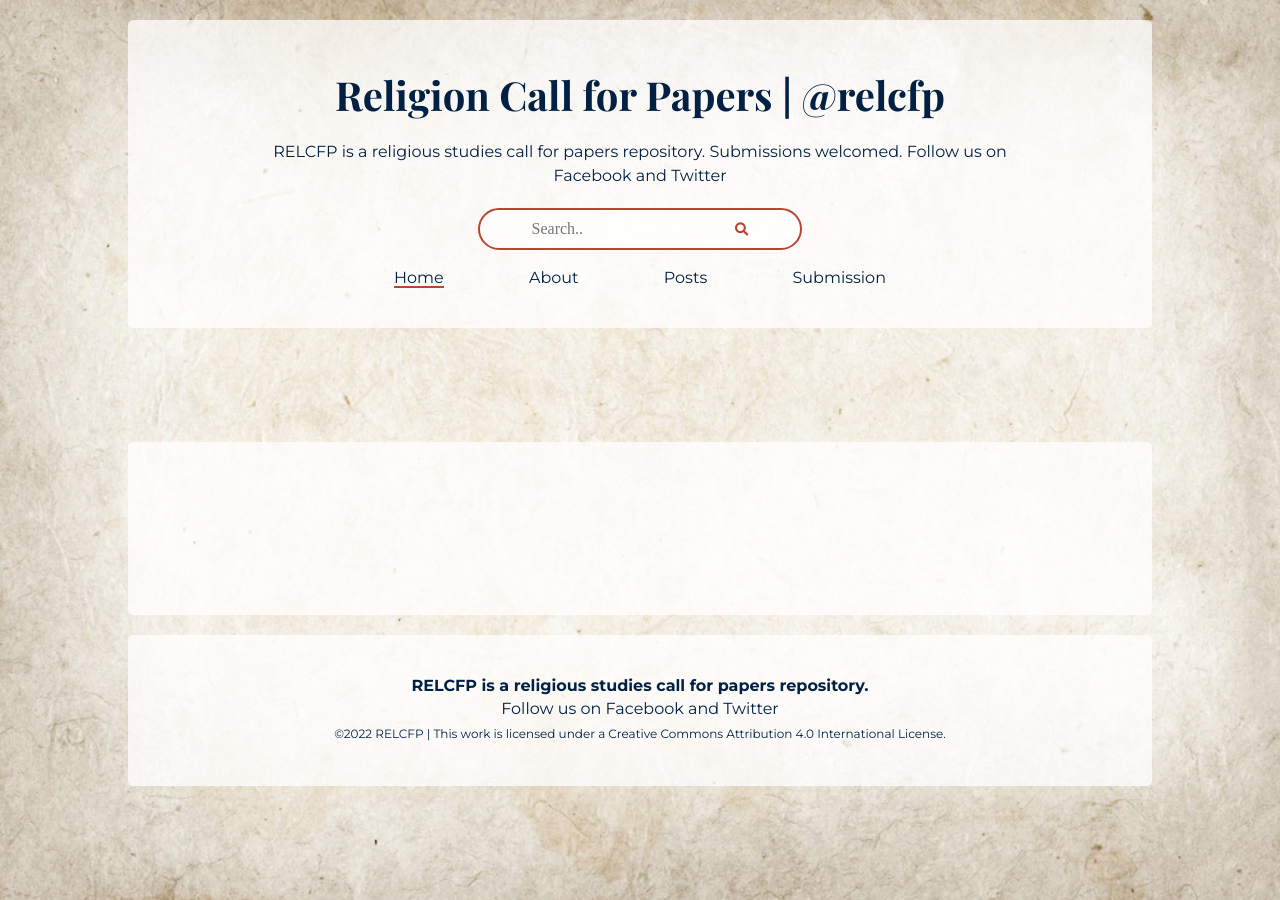
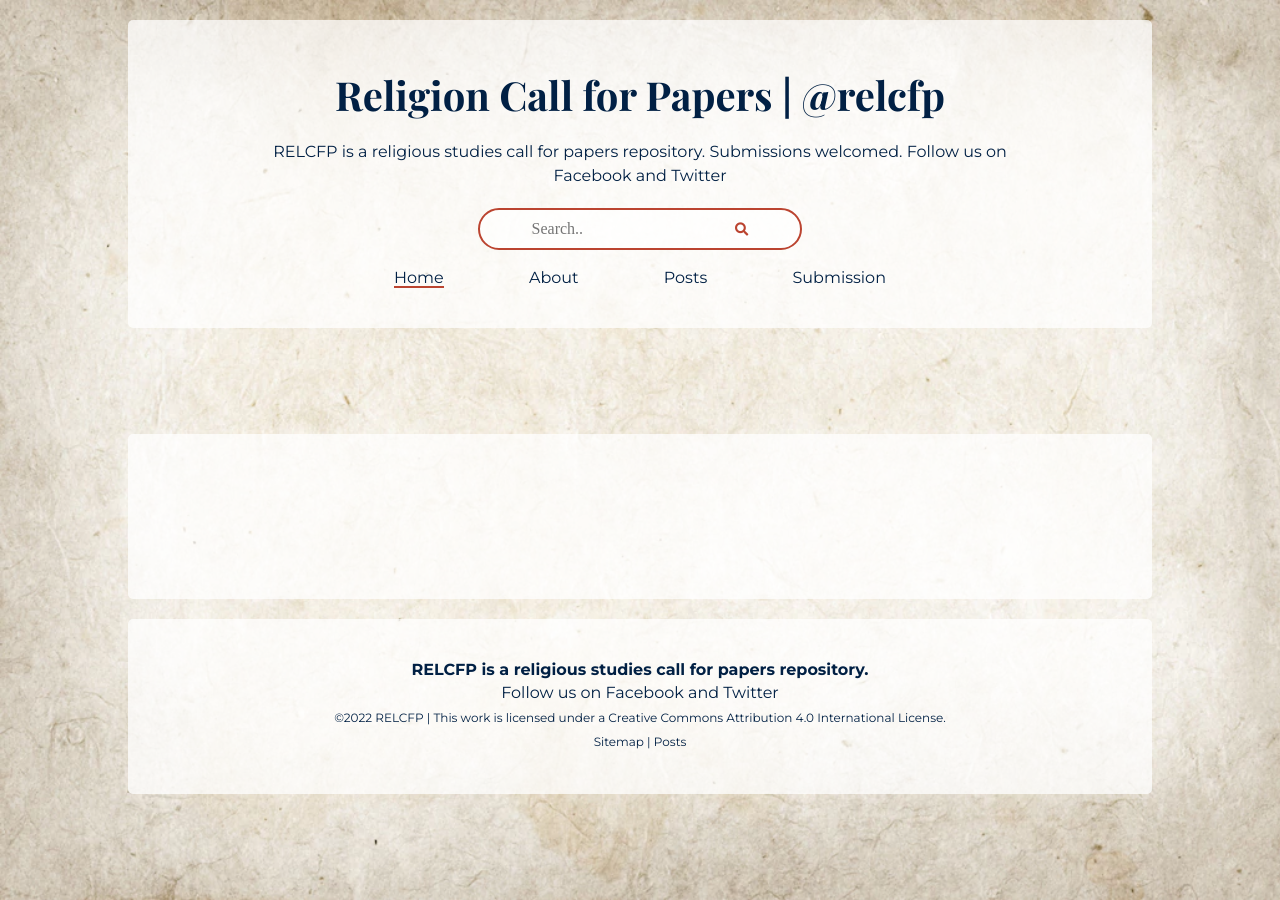
Before and after one commit to adamdjbrett/relcfp, a Jekyll site: the page built from index.html, in a window 1280 px wide. Built offline with Jekyll 4.4.1, drawn with Linux system fonts in a browser that asks for light colours; nearby versions of some CDN libraries; a script that is not in the unit is left out; the list of posts is cut into pages by our own code.

```diff
--- a/_includes/footer.html
+++ b/_includes/footer.html
@@ -8,7 +8,8 @@
             Follow us on <a href="https://www.facebook.com/relcfp">Facebook</a> and <a href="https://www.twitter.com/relcfp">Twitter</a>
         </div>
         <div class="footer__copywrite">
-            <p>©{{ 'now' | date: "%Y" }} RELCFP | This work is licensed under a <a rel="license" href="http://creativecommons.org/licenses/by/4.0/">Creative Commons Attribution 4.0 International License</a>.</p>
+            <p>©{{ 'now' | date: "%Y" }} RELCFP | This work is licensed under a <a rel="license" href="http://creativecommons.org/licenses/by/4.0/">Creative Commons Attribution 4.0 International License</a>.<br />
+                <a href="http://relcfp.com/sitemap.xml">Sitemap</a> | <a href="https://www.relcfp.com/posts/feed.atom">Posts</a></p>
         </div>
     </div>
 </footer>
```
